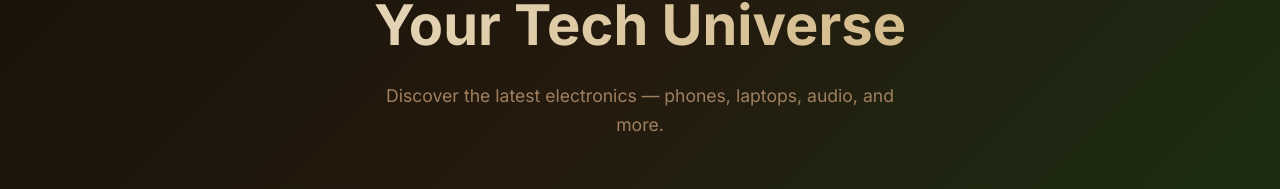
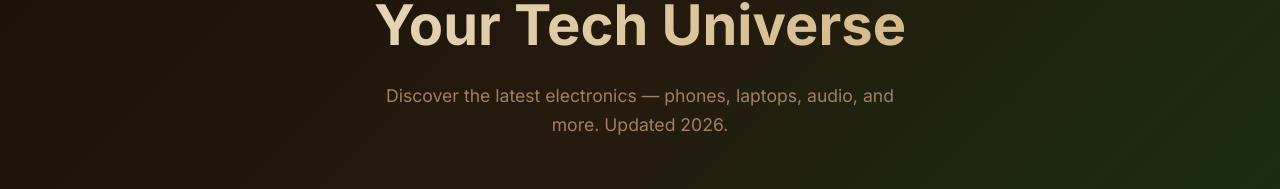
Before and after one commit to MatarCalif72/electronics-store, a React (Vite) app in the folder frontend/: page / in a window 1280 px wide. Shown: the part 151-340 px from the top of the page. Built offline with nearby package versions, Linux system fonts and the light colour scheme; no server answers.

Commit message:
test: update hero tagline

```diff
--- a/frontend/src/App.jsx
+++ b/frontend/src/App.jsx
@@ -115,7 +115,7 @@ export default function App() {
 
       <section className="hero">
         <h1>Your Tech Universe</h1>
-        <p>Discover the latest electronics — phones, laptops, audio, and more.</p>
+        <p>Discover the latest electronics — phones, laptops, audio, and more. Updated 2026.</p>
       </section>
 
       <CategoryFilter
```
